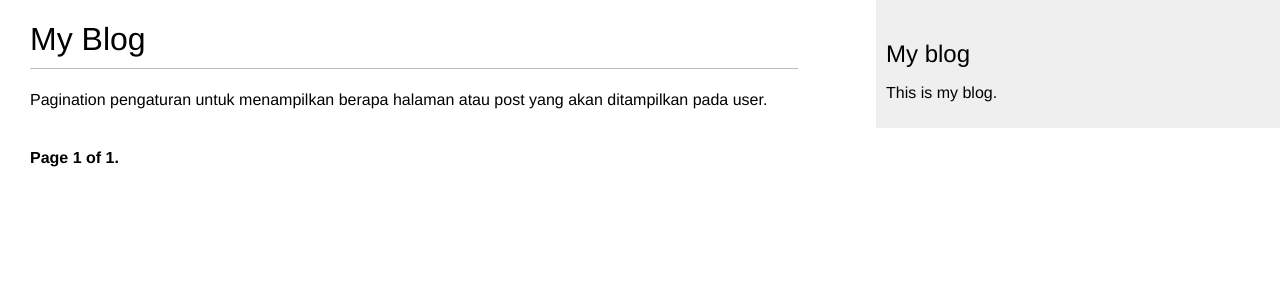
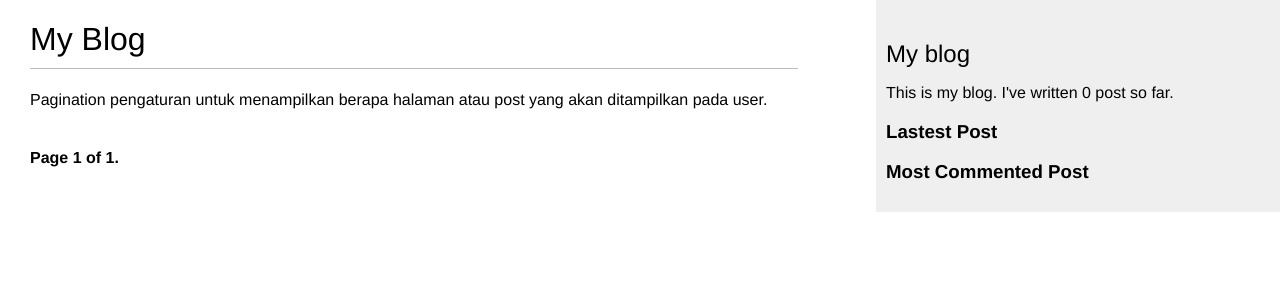
Before and after one commit to asrofilnadib/Django-Antonio-Mele, a Django app: page /blog/ in a window 1280 px wide. Shown: the top 300 px of the page. Run offline with Django 4.2, Linux system fonts and the light colour scheme; data that the repository does not hold is empty.

Commit message:
initial massage commit

```diff
--- a/mysite/blog/templates/blog/base.html
+++ b/mysite/blog/templates/blog/base.html
@@ -1,3 +1,4 @@
+{% load blog_tags %}
 {% load static %}
 <!DOCTYPE html>
 <html lang="en">
@@ -12,7 +13,19 @@
   </div>
   <div id="sidebar">
     <h2>My blog</h2>
-    <p>This is my blog.</p>
+      <p>This is my blog. I've written {% total_posts %}
+        post so far.</p>
+    <h3>Lastest Post</h3>
+      <p>{% show_lastest_posts 3 %}</p>
+    <h3>Most Commented Post</h3>
+    {% get_most_commented_posts as most_commented_posts %}
+      <ul>
+        {% for post in most_commented_posts %}
+          <li>
+              <a href="{{ post.get_absolute_url }}">{{ post.title }}</a>
+          </li>
+        {% endfor %}
+      </ul>
   </div>
 </body>
 </html>
--- a/mysite/blog/templates/blog/post/detail.html
+++ b/mysite/blog/templates/blog/post/detail.html
@@ -1,4 +1,5 @@
 {% extends "blog/base.html" %}
+{% load blog_tags %}
 
 {% block title %}{{ post.title }}{% endblock %}
 
@@ -7,7 +8,7 @@
   <p class="date">
     Published {{ post.publish }} by {{ post.author }}
   </p>
-  {{ post.body|linebreaks }}
+  {{ post.body|markdown }}
   <p>
     <a href="{% url 'blog:post_share' post.id %}">
       Share this post
--- /dev/null
+++ b/mysite/blog/templates/blog/post/lastest_posts.html
@@ -0,0 +1,7 @@
+<ul>
+    {% for post in lastest_posts %}
+        <li>
+            <a href="{{ post.get_absolute_url  }}">{{ post.title }}</a>
+        </li>
+     {% endfor %}
+</ul>
--- a/mysite/blog/templates/blog/post/list.html
+++ b/mysite/blog/templates/blog/post/list.html
@@ -1,4 +1,5 @@
 {% extends "blog/base.html" %}
+{% load blog_tags %}
 
 {% block title %}My Blog{% endblock %}
 
@@ -25,7 +26,7 @@
     <p class="date">
       Published {{ post.publish }} by {{ post.author }}
     </p>
-    {{ post.body|truncatewords:30|linebreaks }}
+    {{ post.body|markdown|truncatechars_html:30 }}
   {% endfor %}
   {% include "pagination.html" with page=posts %}
 {% endblock %}
--- /dev/null
+++ b/mysite/blog/templatetags/blog_tags.py
@@ -0,0 +1,30 @@
+from django import template
+from ..models import Post
+from django.db.models import Count
+from django.utils.safestring import mark_safe
+import markdown
+
+register = template.Library()
+
+
+@register.simple_tag
+def total_posts():
+  return Post.published.count()
+
+
+@register.inclusion_tag('blog/post/lastest_posts.html')
+def show_lastest_posts(count=5):
+  latest_posts = Post.published.order_by('-publish')[:count]
+  return {'lastest_posts': latest_posts}
+
+
+@register.simple_tag
+def get_most_commented_posts(count=5):
+  return Post.published.annotate(
+    total_comments=Count('comments')
+  ).order_by('-total_comments')[:count]
+
+
+@register.filter(name="markdown")
+def markdown_format(text):
+  return mark_safe(markdown.markdown(text))
--- a/mysite/mysite/settings.py
+++ b/mysite/mysite/settings.py
@@ -28,6 +28,7 @@ DEBUG = True
 
 ALLOWED_HOSTS = []
 
+SITE_ID = 1
 
 # Application definition
 
@@ -40,6 +41,8 @@ INSTALLED_APPS = [
     'django.contrib.staticfiles',
     'blog.apps.BlogConfig',
     'taggit',
+    'django.contrib.sites',
+    'django.contrib.sitemaps',
 ]
 
 MIDDLEWARE = [
--- a/mysite/mysite/urls.py
+++ b/mysite/mysite/urls.py
@@ -15,8 +15,16 @@ Including another URLconf
 """
 from django.contrib import admin
 from django.urls import path, include
+from django.contrib.sitemaps.views import sitemap
+from blog.sitemaps import PostSitemap
+
+sitemaps = {
+    'posts': PostSitemap
+}
 
 urlpatterns = [
     path('admin/', admin.site.urls),
     path('blog/', include('blog.urls', namespace='blog')),
+    path('sitemap.xml', sitemap, {'sitemaps': sitemaps},
+         name='django.contrib.sitemaps.views.sitemap')
 ]
```
Also changed, not shown: mysite/blog/sitemaps.py (added, +13 -0 lines), mysite/blog/templatetags/__init__.py (added).
